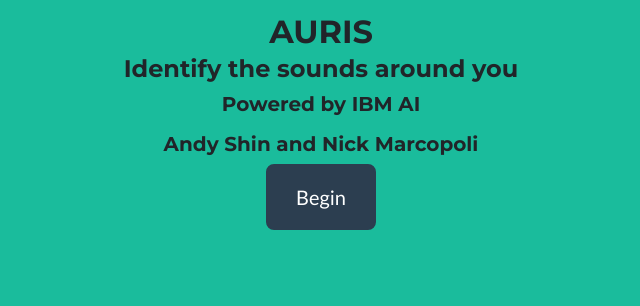
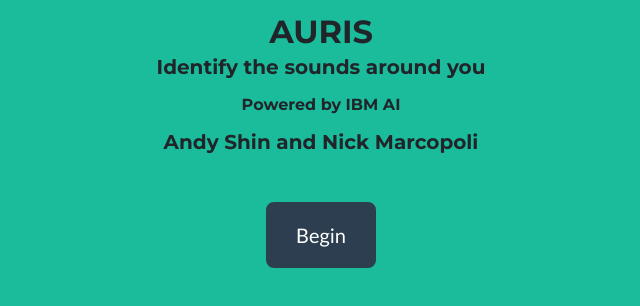
Before and after one commit to nmarcopo/auris, a plain HTML site: page index.html in a window 1280 px wide. Shown: the part 428-734 px from the top of the page, without its empty margins (319-959 px from the left). Drawn offline with Linux system fonts and the light colour scheme.

Commit message:
formatting

```diff
--- a/index.html
+++ b/index.html
@@ -31,9 +31,9 @@
       </div>
       <!-- Masthead Heading -->
       <h2 class="masthead-heading text-uppercase mb-1">Auris</h2>
-      <h4>Identify the sounds around you</h4>
-      <h5 class="mb-3">Powered by IBM AI</h5>
-      <h5>Andy Shin and Nick Marcopoli</h5>
+      <h5 class="mb-3">Identify the sounds around you</h5>
+      <h6 class="mb-3">Powered by IBM AI</h6>
+      <h5 class="mb-5">Andy Shin and Nick Marcopoli</h5>
 
       <a href="./auris.html"><button class="btn btn-secondary btn-xl">Begin</button></a>
 
```
